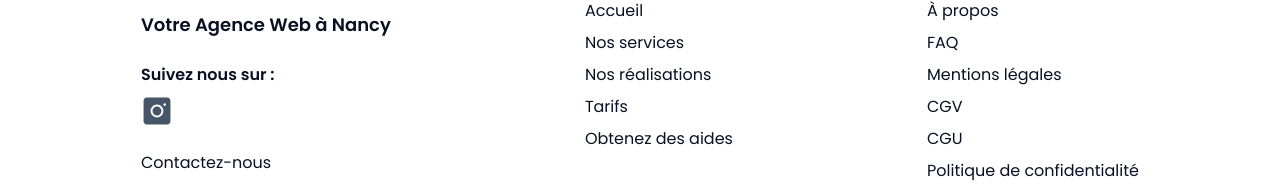
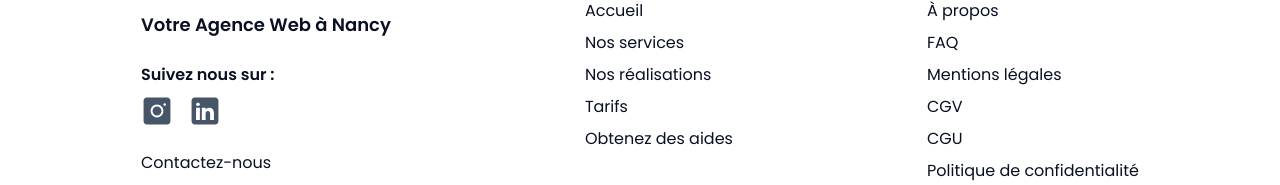
Before and after one commit to newcreafr/newcrea, a Next.js app: page / in a window 1280 px wide. Shown: the part 4711-4896 px from the top of the page. Built offline with nearby package versions, Linux system fonts and the light colour scheme.

Commit message:
Modif liens insta et linkedin

```diff
--- a/src/components/Footer.jsx
+++ b/src/components/Footer.jsx
@@ -13,7 +13,7 @@
 
               <p className="font-semibold">Suivez nous sur :</p>
               <div className="flex gap-4">
-                <Link href="https://instagram.com/newcreafr" className="group" aria-label="Instagram">
+                <Link href="https://instagram.com/newcrea_digital" className="group" aria-label="Instagram">
                   <svg xmlns="http://www.w3.org/2000/svg" viewBox="0 0 50 50"
                        className="size-8 fill-smTextWhtColor transition duration-300 group-hover:fill-paletteColor2">
                     <path
@@ -27,13 +27,13 @@
                 {/*        d="M41,4H9C6.24,4,4,6.24,4,9v32c0,2.76,2.24,5,5,5h32c2.76,0,5-2.24,5-5V9C46,6.24,43.76,4,41,4z M37,19h-2c-2.14,0-3,0.5-3,2 v3h5l-1,5h-4v15h-5V29h-4v-5h4v-3c0-4,2-7,6-7c2.9,0,4,1,4,1V19z"/>*/}
                 {/*  </svg>*/}
                 {/*</Link>*/}
-                {/*<Link href="#" className="group" aria-label="LinkedIn">*/}
-                {/*  <svg xmlns="http://www.w3.org/2000/svg" viewBox="0 0 50 50"*/}
-                {/*       className="size-8 fill-smTextWhtColor transition duration-300 group-hover:fill-paletteColor2">*/}
-                {/*    <path*/}
-                {/*        d="M41,4H9C6.24,4,4,6.24,4,9v32c0,2.76,2.24,5,5,5h32c2.76,0,5-2.24,5-5V9C46,6.24,43.76,4,41,4z M17,20v19h-6V20H17z M11,14.47c0-1.4,1.2-2.47,3-2.47s2.93,1.07,3,2.47c0,1.4-1.12,2.53-3,2.53C12.2,17,11,15.87,11,14.47z M39,39h-6c0,0,0-9.26,0-10 c0-2-1-4-3.5-4.04h-0.08C27,24.96,26,27.02,26,29c0,0.91,0,10,0,10h-6V20h6v2.56c0,0,1.93-2.56,5.81-2.56 c3.97,0,7.19,2.73,7.19,8.26V39z"/>*/}
-                {/*  </svg>*/}
-                {/*</Link>*/}
+                <Link href="https://www.linkedin.com/company/newcrea-digital/" className="group" aria-label="LinkedIn">
+                  <svg xmlns="http://www.w3.org/2000/svg" viewBox="0 0 50 50"
+                       className="size-8 fill-smTextWhtColor transition duration-300 group-hover:fill-paletteColor2">
+                    <path
+                        d="M41,4H9C6.24,4,4,6.24,4,9v32c0,2.76,2.24,5,5,5h32c2.76,0,5-2.24,5-5V9C46,6.24,43.76,4,41,4z M17,20v19h-6V20H17z M11,14.47c0-1.4,1.2-2.47,3-2.47s2.93,1.07,3,2.47c0,1.4-1.12,2.53-3,2.53C12.2,17,11,15.87,11,14.47z M39,39h-6c0,0,0-9.26,0-10 c0-2-1-4-3.5-4.04h-0.08C27,24.96,26,27.02,26,29c0,0.91,0,10,0,10h-6V20h6v2.56c0,0,1.93-2.56,5.81-2.56 c3.97,0,7.19,2.73,7.19,8.26V39z"/>
+                  </svg>
+                </Link>
               </div>
 
               <Link href="/contact" className="footer-link mt-4">
```
